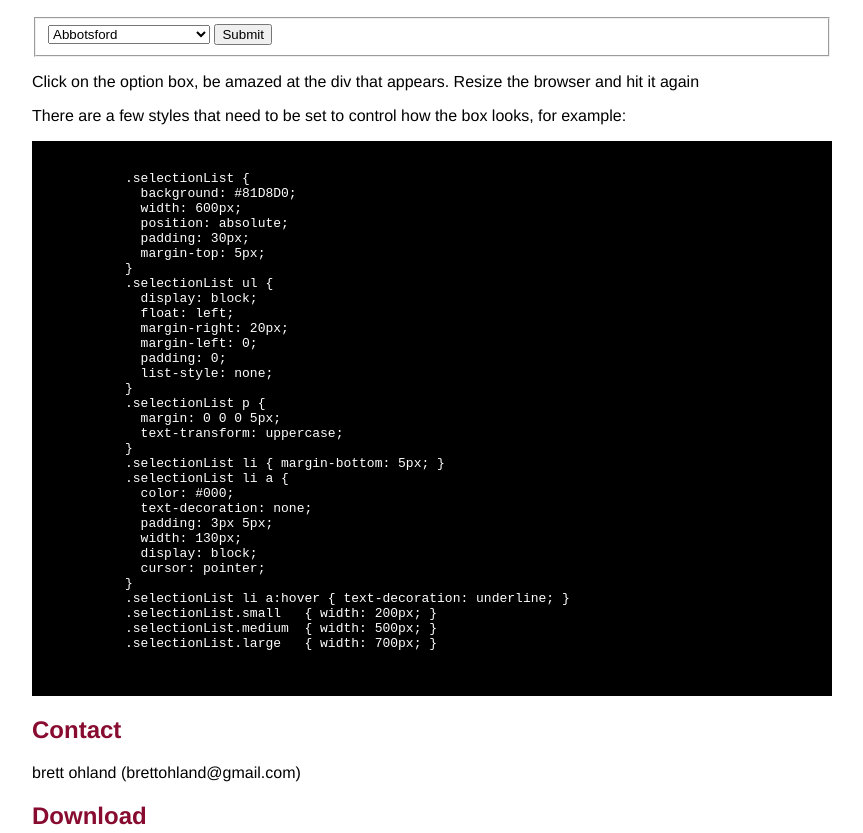
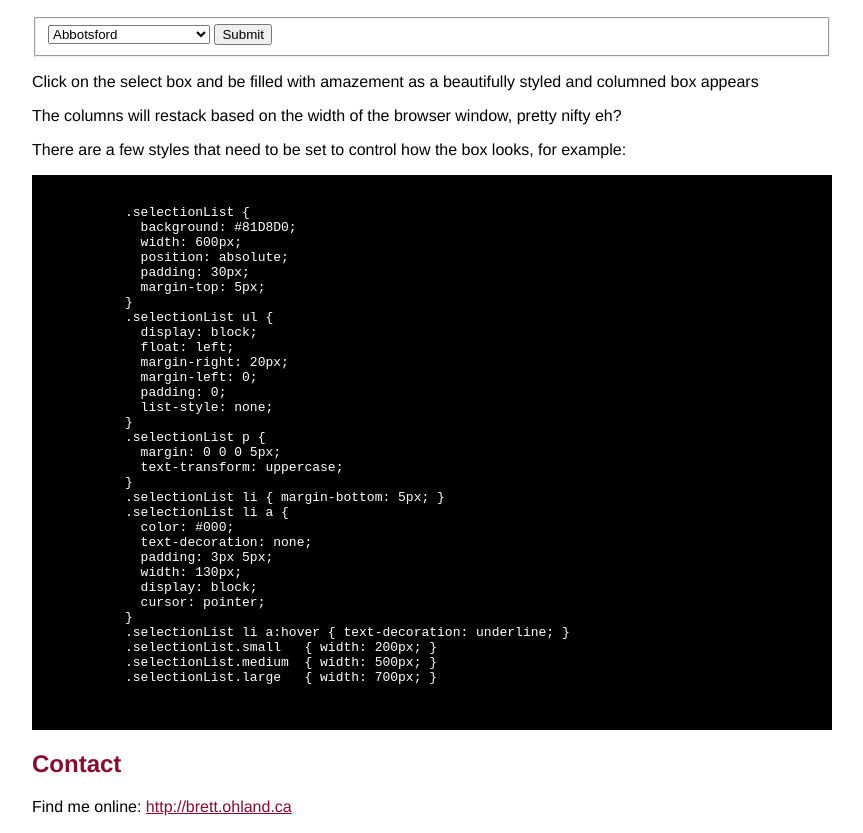
Before and after one commit to brettohland/jQuery-Stylish-Select, a plain HTML site: page index.html in a window 1280 px wide. Shown: the part 316-1149 px from the top of the page, without its empty margins (208-1071 px from the left). Drawn offline with nearby package versions, Linux system fonts and the light colour scheme.

Commit message:
Tweaked the copy

```diff
--- a/index.html
+++ b/index.html
@@ -112,7 +112,8 @@
         </fieldset>
       </form>
 
-      <p>Click on the option box, be amazed at the div that appears. Resize the browser and hit it again</p>
+      <p>Click on the select box and be filled with amazement as a beautifully styled and columned box appears</p>
+      <p>The columns will restack based on the width of the browser window, pretty nifty eh?</p>
       <p>There are a few styles that need to be set to control how the box looks, for example:</p>
       <pre>
         <code>
@@ -152,8 +153,7 @@
       </pre>
 
     <h2>Contact</h2>
-<p>brett ohland (brettohland@gmail.com)
-<br/>      </p>
+    <p>Find me online: <a href="http://brett.ohland.ca">http://brett.ohland.ca</a></p>
 
 
     <h2>Download</h2>
```
